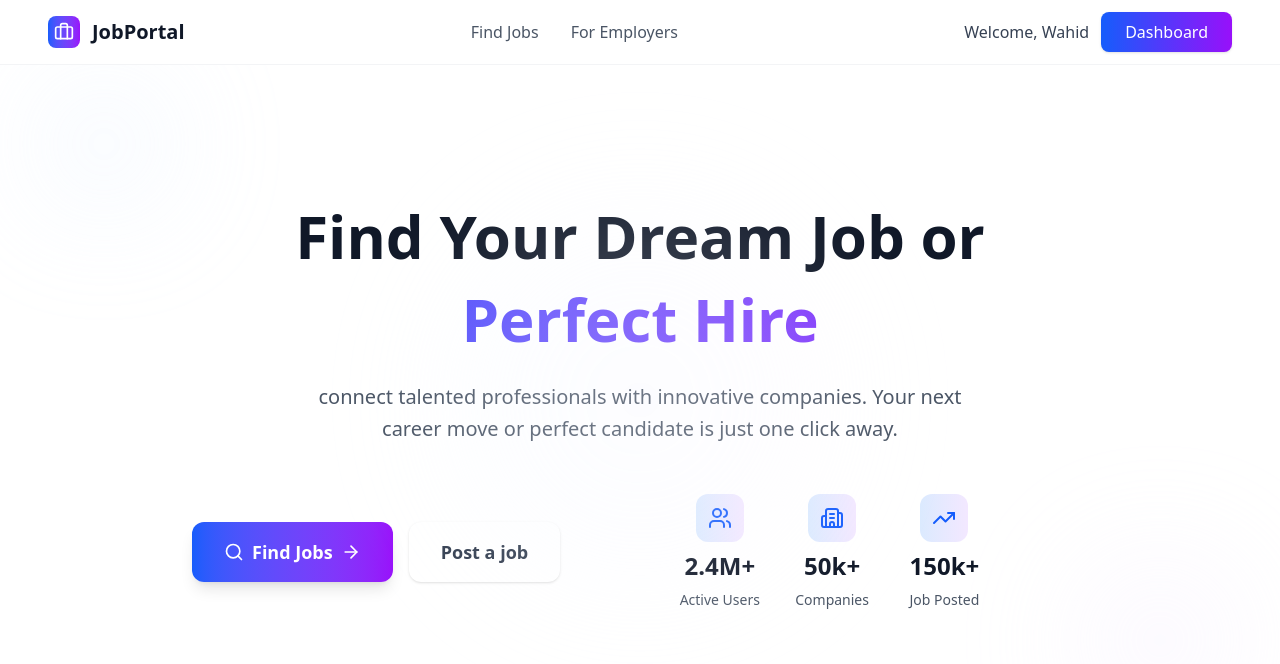
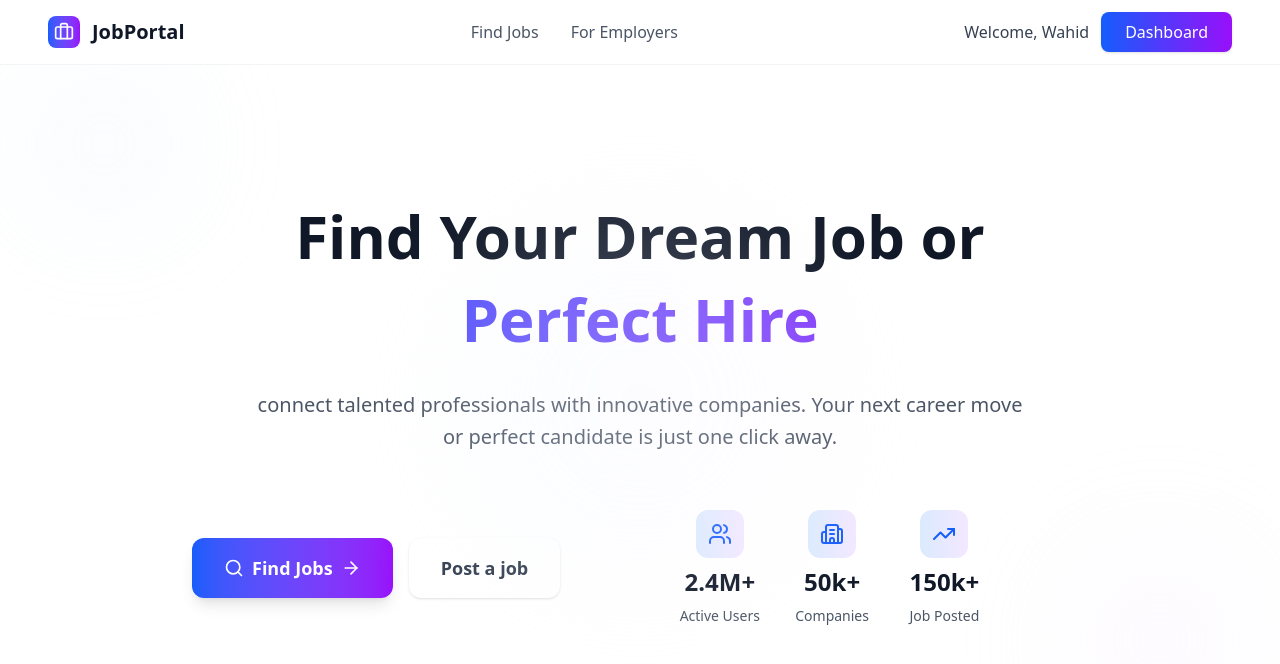
Before and after one commit to wahid3150/job-application-portal, a React (Vite) app in the folder Frontend/job-application-portal/: page / in a window 1280 px wide. Shown: the top 664 px of the page. Built offline with nearby package versions, Linux system fonts and the light colour scheme.

Commit message:
Hero section updated

```diff
--- a/Frontend/job-application-portal/src/pages/LandingPage/components/Hero.jsx
+++ b/Frontend/job-application-portal/src/pages/LandingPage/components/Hero.jsx
@@ -14,15 +14,15 @@ const Hero = () => {
     { icon: TrendingUp, label: "Job Posted", value: "150k+" },
   ];
   return (
-    <section className="pt-24 pb-16 bg-white min-h-screen flex items-center">
-      <div className="container mx-auto px-4">
+    <section className="pt-32 pb-20 bg-white min-h-screen flex items-center">
+      <div className="container mx-auto px-6 md:px-8 lg:px-12">
         <div className="max-w-4xl mx-auto text-center">
           {/* Main heading */}
           <motion.h1
             initial={{ opacity: 0, y: 30 }}
             animate={{ opacity: 1, y: 0 }}
             transition={{ duration: 0.8 }}
-            className="text-4xl md:text-5xl lg:text-6xl font-bold text-gray-900 mb-6 leading-tight pt-10"
+            className="text-4xl md:text-5xl lg:text-6xl font-bold text-gray-900 mb-8 leading-tight pt-10"
           >
             Find Your Dream Job or
             <span className="block bg-linear-to-r from-blue-600 to-purple-600 bg-clip-text text-transparent mt-2">
@@ -34,7 +34,7 @@ const Hero = () => {
             initial={{ opacity: 0, y: 30 }}
             animate={{ opacity: 1, y: 0 }}
             transition={{ delay: 0.2, duration: 0.8 }}
-            className="text-xl md:text-xl text-gray-600 mb-12 max-w-2xl mx-auto leading-relaxed"
+            className="text-lg md:text-xl text-gray-600 mb-14 max-w-3xl mx-auto leading-relaxed"
           >
             connect talented professionals with innovative companies. Your next
             career move or perfect candidate is just one click away.
```
